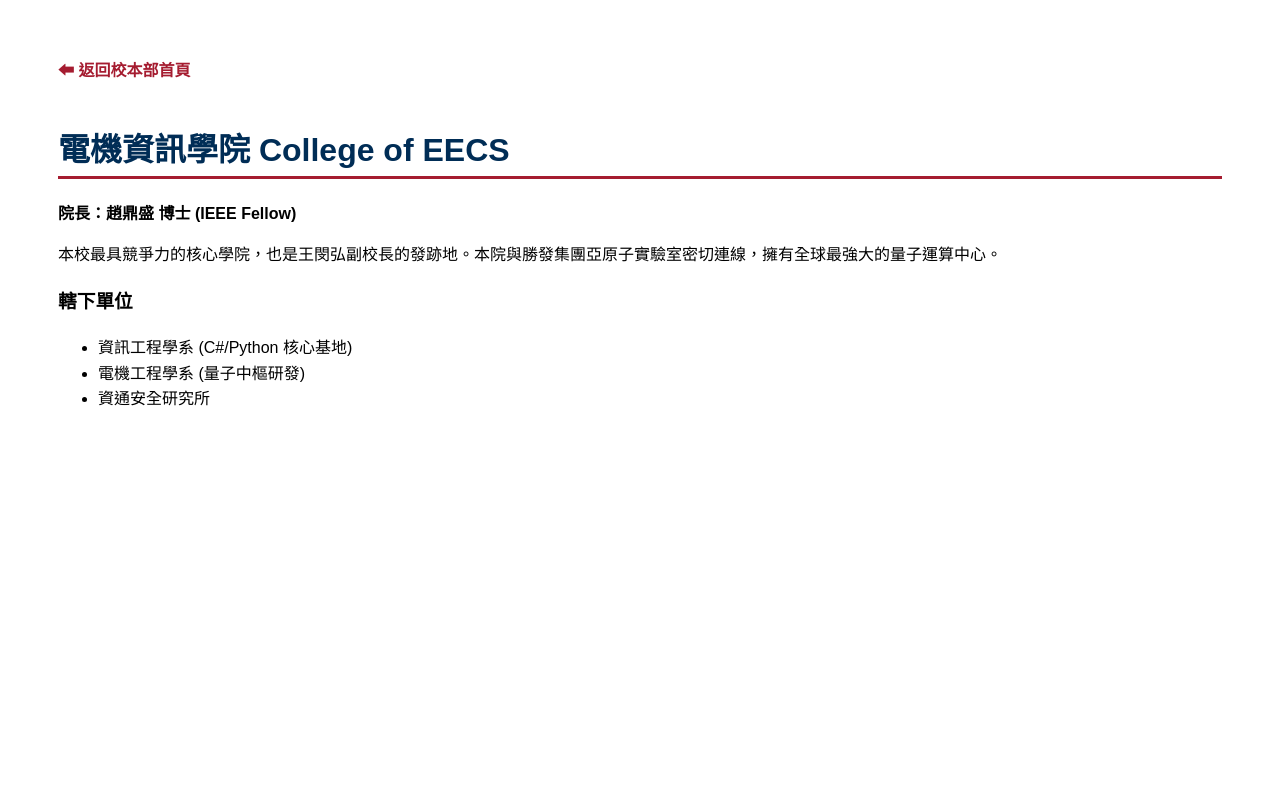
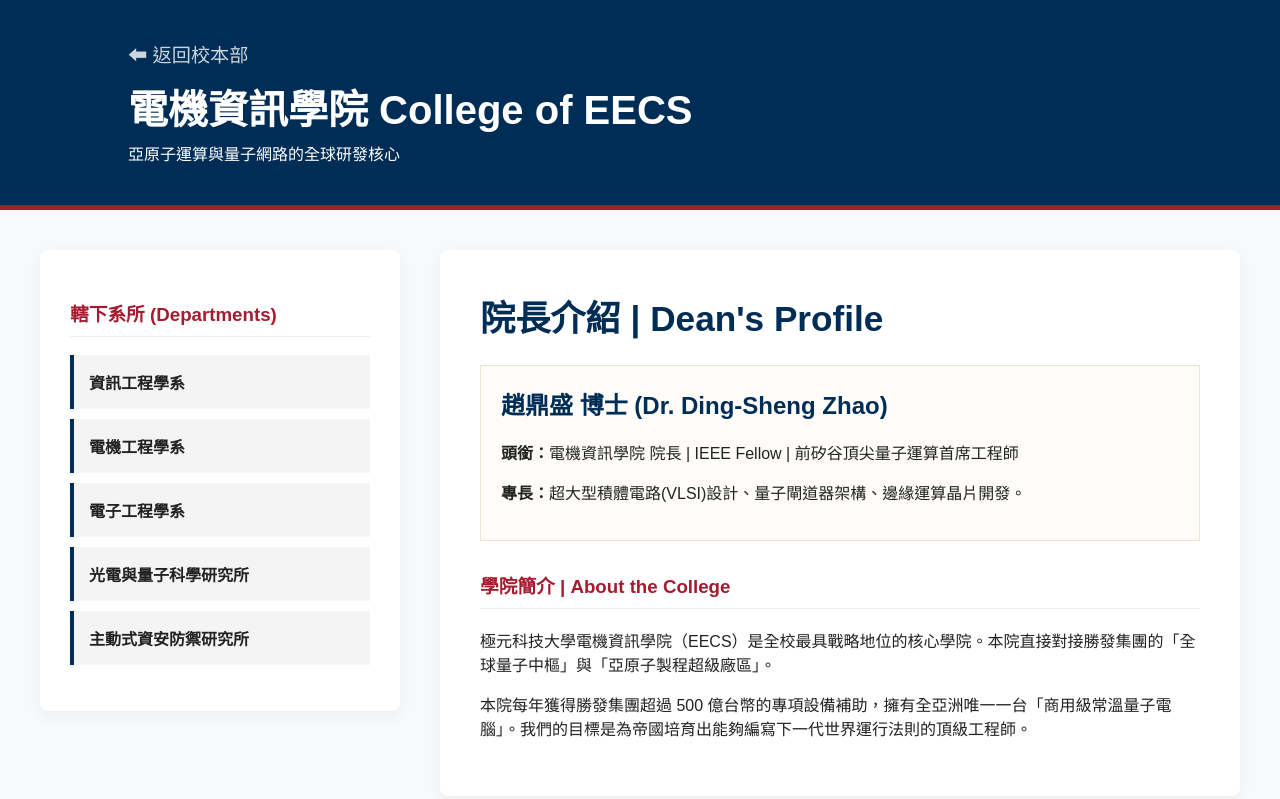
Before and after one commit to 41318618-lang/index.html, a plain HTML site: page eecs-college.html in a window 1280 px wide. Drawn offline with Linux system fonts and the light colour scheme.

Commit message:
Update eecs-college.html

```diff
--- a/eecs-college.html
+++ b/eecs-college.html
@@ -1,12 +1,53 @@
 <!DOCTYPE html>
 <html lang="zh-TW">
-<head><meta charset="UTF-8"><title>電機資訊學院 | 極元科大</title><style>body{font-family:sans-serif;padding:50px;line-height:1.6;}h1{color:#002D56;border-bottom:3px solid #A51C30;} .back{display:inline-block;margin-bottom:20px;text-decoration:none;color:#A51C30;font-weight:bold;}</style></head>
+<head>
+    <meta charset="UTF-8">
+    <title>電機資訊學院 | 極元科技大學</title>
+    <style>
+        :root { --university-blue: #002D56; --academic-red: #A51C30; }
+        body { font-family: "Microsoft JhengHei", sans-serif; margin: 0; background: #F8F9FA; color: #222; }
+        header { background: var(--university-blue); color: white; padding: 40px 10%; border-bottom: 5px solid var(--academic-red); }
+        .container { max-width: 1200px; margin: 40px auto; padding: 0 20px; display: flex; gap: 40px; }
+        .sidebar { width: 300px; background: white; padding: 30px; box-shadow: 0 5px 15px rgba(0,0,0,0.05); border-radius: 8px; align-self: start; }
+        .content { flex: 1; background: white; padding: 40px; box-shadow: 0 5px 15px rgba(0,0,0,0.05); border-radius: 8px; }
+        h1 { margin-top: 0; color: var(--university-blue); font-size: 2.2rem; }
+        h3 { color: var(--academic-red); border-bottom: 1px solid #eee; padding-bottom: 10px; }
+        .dean-profile { background: #fdfcf8; border: 1px solid #e9e5d3; padding: 20px; margin-bottom: 30px; }
+        .dept-list { list-style: none; padding: 0; }
+        .dept-list li { background: #f4f4f4; margin-bottom: 10px; padding: 15px; border-left: 4px solid var(--university-blue); font-weight: bold; }
+    </style>
+</head>
 <body>
-    <a href="index.html" class="back">⬅ 返回校本部首頁</a>
-    <h1>電機資訊學院 College of EECS</h1>
-    <p><strong>院長：趙鼎盛 博士 (IEEE Fellow)</strong></p>
-    <p>本校最具競爭力的核心學院，也是王閔弘副校長的發跡地。本院與勝發集團亞原子實驗室密切連線，擁有全球最強大的量子運算中心。</p>
-    <h3>轄下單位</h3>
-    <ul><li>資訊工程學系 (C#/Python 核心基地)</li><li>電機工程學系 (量子中樞研發)</li><li>資通安全研究所</li></ul>
+    <header>
+        <div style="font-size: 1.2rem; opacity: 0.8;"><a href="index.html" style="color:white; text-decoration:none;">⬅ 返回校本部</a></div>
+        <h1 style="color:white; margin: 10px 0 0 0; font-size: 2.5rem;">電機資訊學院 College of EECS</h1>
+        <p style="margin: 5px 0 0 0;">亞原子運算與量子網路的全球研發核心</p>
+    </header>
+
+    <div class="container">
+        <div class="sidebar">
+            <h3>轄下系所 (Departments)</h3>
+            <ul class="dept-list">
+                <li>資訊工程學系 </li>
+                <li>電機工程學系</li>
+                 <li>電子工程學系</li>
+                <li>光電與量子科學研究所</li>
+                <li>主動式資安防禦研究所</li>
+            </ul>
+        </div>
+
+        <div class="content">
+            <h1>院長介紹 | Dean's Profile</h1>
+            <div class="dean-profile">
+                <h2 style="color: var(--university-blue); margin-top: 0;">趙鼎盛 博士 (Dr. Ding-Sheng Zhao)</h2>
+                <p><strong>頭銜：</strong>電機資訊學院 院長 | IEEE Fellow | 前矽谷頂尖量子運算首席工程師</p>
+                <p><strong>專長：</strong>超大型積體電路(VLSI)設計、量子閘道器架構、邊緣運算晶片開發。</p>
+            </div>
+
+            <h3>學院簡介 | About the College</h3>
+            <p>極元科技大學電機資訊學院（EECS）是全校最具戰略地位的核心學院。本院直接對接勝發集團的「全球量子中樞」與「亞原子製程超級廠區」。</p>
+            <p>本院每年獲得勝發集團超過 500 億台幣的專項設備補助，擁有全亞洲唯一一台「商用級常溫量子電腦」。我們的目標是為帝國培育出能夠編寫下一代世界運行法則的頂級工程師。</p>
+        </div>
+    </div>
 </body>
 </html>
```
